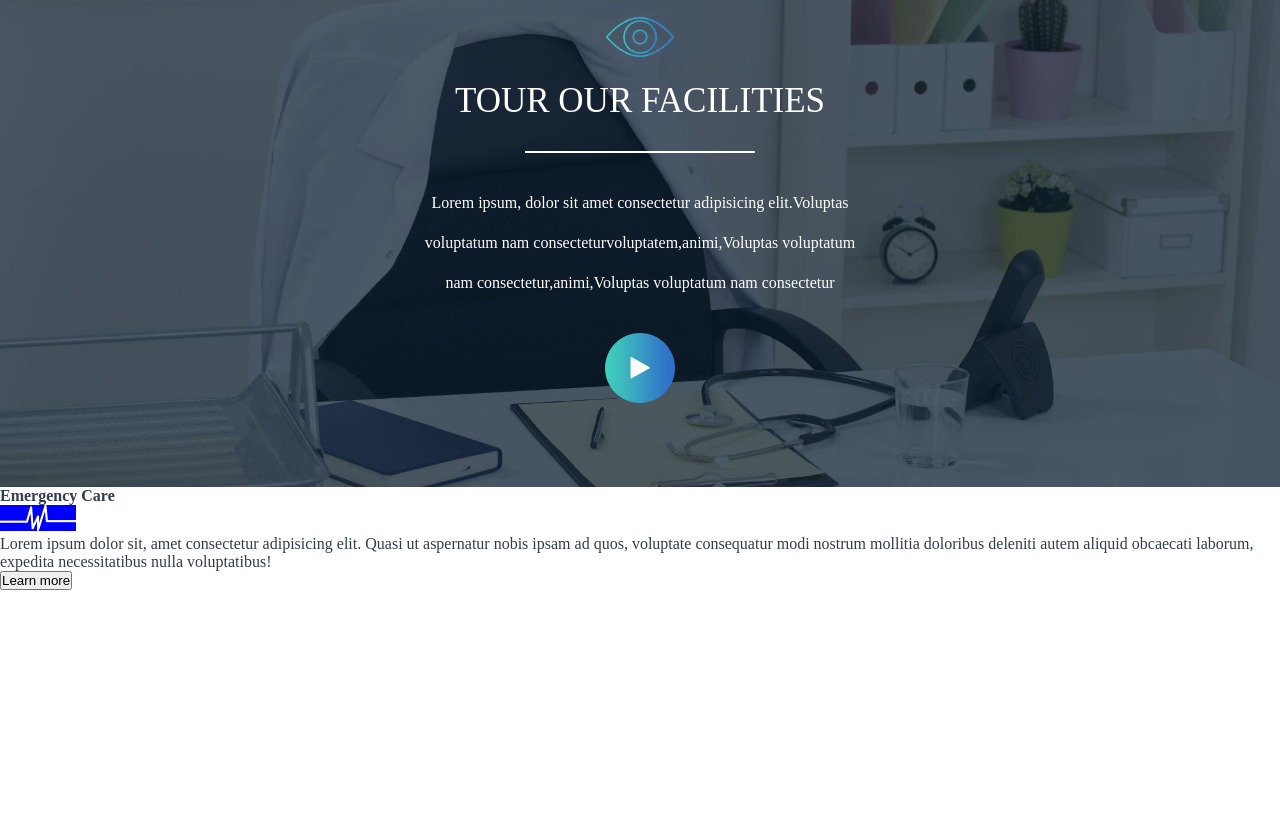
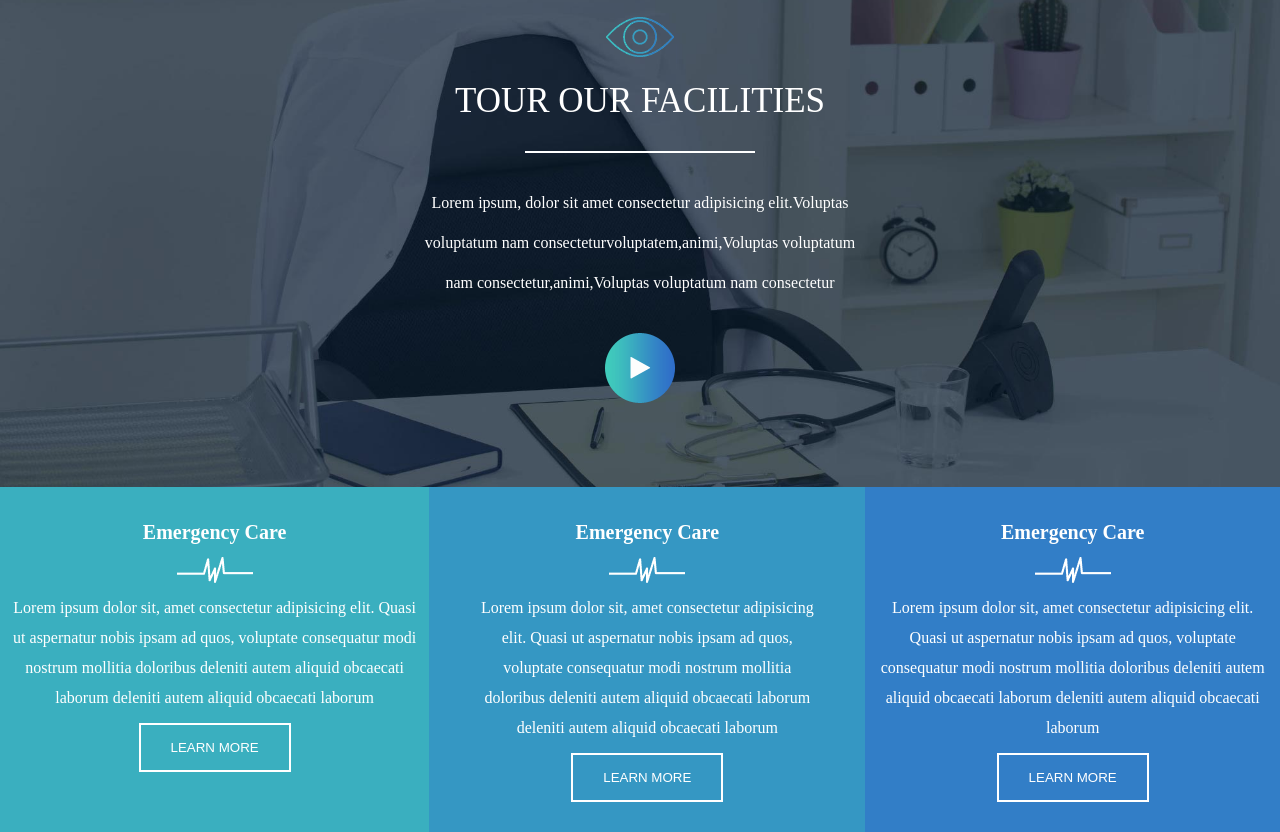
Before and after one commit to CosimoGiove/esercizioFinaleFrontEnd, a Vue app: page / in a window 1280 px wide. Shown: the part 3637-4469 px from the top of the page. Before the commit the page ends 4227 px from the top, so only its background shows below. Built offline with nearby package versions, Linux system fonts and the light colour scheme.

Commit message:
feat: sezione 5 completa

```diff
--- a/src/Main1.vue
+++ b/src/Main1.vue
@@ -125,8 +125,27 @@ export default {
                 </div>
             </div>
         </section>
-        <section>
-            <ServiziPrincipali></ServiziPrincipali>
+        <section class="sezione5">
+            <div v-for="emergenza in store.assistenza" class="emergenza">
+                <ServiziPrincipali :titolo="emergenza.titolo" :img="emergenza.img" :testo="emergenza.testo">
+                </ServiziPrincipali>
+                <button class="btnem">Learn more</button>
+            </div>
+            <div>
+                <div v-for="emergenza in store.espertodiagnostico" class="esperto">
+                    <ServiziPrincipali :titolo="emergenza.titolo" :img="emergenza.img" :testo="emergenza.testo">
+                    </ServiziPrincipali>
+                    <button class="btnes">Learn more</button>
+                </div>
+
+            </div>
+            <div>
+                <div v-for="emergenza in store.riabilitazione" class="riabilitazione">
+                    <ServiziPrincipali :titolo="emergenza.titolo" :img="emergenza.img" :testo="emergenza.testo">
+                    </ServiziPrincipali>
+                    <button class="btnri">Learn more</button>
+                </div>
+            </div>
         </section>
     </main>
 </template>
@@ -255,4 +274,48 @@ main {
     margin-top: 30px;
     color: #358fc4;
 }
-</style>
+
+.sezione5 {
+    display: flex;
+    text-align: center;
+    line-height: 30px;
+    color: white;
+
+    .emergenza {
+        background-color: #3aafbf;
+        padding: 30px 10px;
+
+    }
+
+    .esperto {
+        background-color: #3597c3;
+        padding: 30px 50px;
+
+    }
+
+    .riabilitazione {
+        background-color: #327ec7;
+        padding: 30px 10px;
+    }
+
+    button {
+        padding: 15px 30px;
+        text-transform: uppercase;
+        margin-top: 10px;
+        color: white;
+        border: 2px solid white;
+
+    }
+
+    .btnem {
+        background-color: #3aafbf;
+    }
+
+    .btnes {
+        background-color: #3597c3;
+    }
+
+    .btnri {
+        background-color: #327ec7;
+    }
+}</style>
--- a/src/components/ServiziPrincipali.vue
+++ b/src/components/ServiziPrincipali.vue
@@ -1,47 +1,25 @@
 <script>
 export default {
     name: "servizi principali",
-    data() {
-        return {
-            servizi: [
-                {
-                    titolo: "Emergency Care",
-                    img: "../../public/img/wave-divider.png",
-                    testo: " Lorem ipsum dolor sit, amet consectetur adipisicing elit. Quasi ut aspernatur nobis ipsam ad quos, voluptate consequatur modi nostrum mollitia doloribus deleniti autem aliquid obcaecati laborum, expedita necessitatibus nulla voluptatibus!",
-                },
-                // {
-                //     titolo: "Emergency Care",
-                //     img: "../../public/img/wave-divider.png",
-                //     testo: " Lorem ipsum dolor sit, amet consectetur adipisicing elit. Quasi ut aspernatur nobis ipsam ad quos, voluptate consequatur modi nostrum mollitia doloribus deleniti autem aliquid obcaecati laborum, expedita necessitatibus nulla voluptatibus!",
-                // },
-                // {
-                //     titolo: "Emergency Care",
-                //     img: "./public/img/wave-divider.png",
-                //     testo: " Lorem ipsum dolor sit, amet consectetur adipisicing elit. Quasi ut aspernatur nobis ipsam ad quos, voluptate consequatur modi nostrum mollitia doloribus deleniti autem aliquid obcaecati laborum, expedita necessitatibus nulla voluptatibus!",
-                // },
-            ]
-        }
-    }
+    props:["titolo","img","testo"],
 }
 </script>
 
 <template>
-    <div v-for="servizio in servizi ">
         <h4>
-            {{ servizio.titolo}}
+            {{ titolo}}
         </h4>
         <div>
-            <img :src="servizio.img" alt="weve">
+            <img :src="img" alt="weve">
         </div>
         <div>
-            {{ servizio.testo }}
+            {{ testo }}
         </div>
-        <button>Learn more</button>
-    </div>
 </template>
 
 <style lang="scss" scoped>
-img{
-   background-color: blue;
+h4{
+    font-size: 20px;
+    margin-bottom: 10px;
 }
 </style>
--- a/src/store.js
+++ b/src/store.js
@@ -31,55 +31,78 @@ export const store = reactive({
     ],
     Dottore: [
         {
-            img:"./public/img/icon-5.png",
+            img: "./public/img/icon-5.png",
             titolo: "Meet our doctors",
             descrizione: "Lorem ipsum, dolor sit amet consectetur adipisicing elit.Voluptas voluptatum nam consecteturvoluptatem,animi,Voluptas voluptatum nam consectetur,Voluptas voluptatum nam consectetur"
         }
     ],
     servizi: [
         {
-            img:"./public/img/icon-6.png",
+            img: "./public/img/icon-6.png",
             titolo: "our health services",
             descrizione: "Lorem ipsum, dolor sit amet consectetur adipisicing elit.Voluptas voluptatum nam consecteturvoluptatem,animi,Voluptas voluptatum nam consectetur,animi,Voluptas voluptatum nam consectetur"
         }
     ],
-    serviziDottore:[
+    serviziDottore: [
         {
-            img:"./public/img/icon-14.png",
-            titolo:"dental implants",
-            descrizione:"sed ut perspiciatis unde omnis iste natus error sit voluptam sit amet consectetur adipisicing",
+            img: "./public/img/icon-14.png",
+            titolo: "dental implants",
+            descrizione: "sed ut perspiciatis unde omnis iste natus error sit voluptam sit amet consectetur adipisicing",
         },
         {
-            img:"./public/img/icon-15.png",
-            titolo:"medicine research",
-            descrizione:"sed ut perspiciatis unde omnis iste natus error sit voluptam sit amet consectetur adipisicing",
+            img: "./public/img/icon-15.png",
+            titolo: "medicine research",
+            descrizione: "sed ut perspiciatis unde omnis iste natus error sit voluptam sit amet consectetur adipisicing",
         },
         {
-            img:"./public/img/icon-16.png",
-            titolo:"blood bank",
-            descrizione:"sed ut perspiciatis unde omnis iste natus error sit voluptam sit amet consectetur adipisicing",
+            img: "./public/img/icon-16.png",
+            titolo: "blood bank",
+            descrizione: "sed ut perspiciatis unde omnis iste natus error sit voluptam sit amet consectetur adipisicing",
         },
         {
-            img:"./public/img/icon-11.png",
-            titolo:"pharmaceutical advice",
-            descrizione:"sed ut perspiciatis unde omnis iste natus error sit voluptam sit amet consectetur adipisicing",
+            img: "./public/img/icon-11.png",
+            titolo: "pharmaceutical advice",
+            descrizione: "sed ut perspiciatis unde omnis iste natus error sit voluptam sit amet consectetur adipisicing",
         },
         {
-            img:"./public/img/icon-12.png",
-            titolo:"reabilitation center",
-            descrizione:"sed ut perspiciatis unde omnis iste natus error sit voluptam sit amet consectetur adipisicing",
+            img: "./public/img/icon-12.png",
+            titolo: "reabilitation center",
+            descrizione: "sed ut perspiciatis unde omnis iste natus error sit voluptam sit amet consectetur adipisicing",
         },
         {
-            img:"./public/img/icon-13.png",
-            titolo:"mediacal counseling",
-            descrizione:"sed ut perspiciatis unde omnis iste natus error sit voluptam sit amet consectetur adipisicing",
+            img: "./public/img/icon-13.png",
+            titolo: "mediacal counseling",
+            descrizione: "sed ut perspiciatis unde omnis iste natus error sit voluptam sit amet consectetur adipisicing",
         },
     ],
     strutture: [
         {
-            img:"./public/img/icon-7.png",
+            img: "./public/img/icon-7.png",
             titolo: "tour our facilities",
             descrizione: "Lorem ipsum, dolor sit amet consectetur adipisicing elit.Voluptas voluptatum nam consecteturvoluptatem,animi,Voluptas voluptatum nam consectetur,animi,Voluptas voluptatum nam consectetur"
         }
     ],
+    assistenza: [
+        {
+            titolo: "Emergency Care",
+            img: "../../public/img/wave-divider.png",
+            testo: "Lorem ipsum dolor sit, amet consectetur adipisicing elit. Quasi ut aspernatur nobis ipsam ad quos, voluptate consequatur modi nostrum mollitia doloribus deleniti autem aliquid obcaecati laborum deleniti autem aliquid obcaecati laborum",
+        },
+    ],
+    espertodiagnostico: [
+        {
+            titolo: "Emergency Care",
+            img: "../../public/img/wave-divider.png",
+            testo: "Lorem ipsum dolor sit, amet consectetur adipisicing elit. Quasi ut aspernatur nobis ipsam ad quos, voluptate consequatur modi nostrum mollitia doloribus deleniti autem aliquid obcaecati laborum deleniti autem aliquid obcaecati laborum",
+        }
+
+    ],
+    riabilitazione: [
+        {
+            titolo: "Emergency Care",
+            img: "./public/img/wave-divider.png",
+            testo: "Lorem ipsum dolor sit, amet consectetur adipisicing elit. Quasi ut aspernatur nobis ipsam ad quos, voluptate consequatur modi nostrum mollitia doloribus deleniti autem aliquid obcaecati laborum deleniti autem aliquid obcaecati laborum",
+        },
+    ]
+
 })
```
